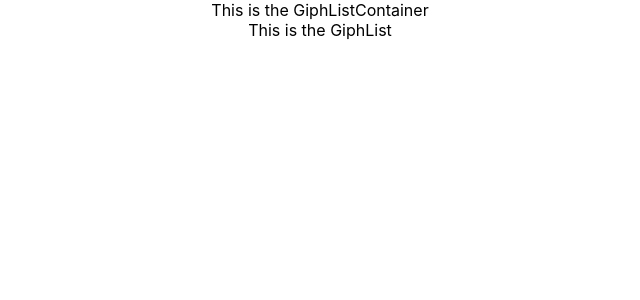
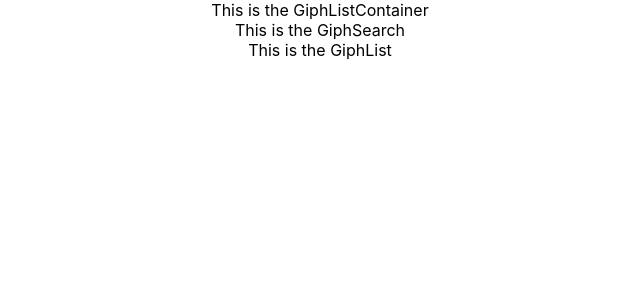
Before and after one commit to MMcClure11/giphy-client, a React (Create React App) app: page / in a window 1280 px wide. Shown: the top 300 px of the page, without its empty margins (320-960 px from the left). Built offline with nearby package versions, Linux system fonts and the light colour scheme.

Commit message:
Add GiphSearch component to GiphListContainer

```diff
--- /dev/null
+++ b/src/components/GiphSearch.js
@@ -0,0 +1,11 @@
+import React from 'react'
+
+const GiphSearch = () => {
+  return (
+    <div>
+      This is the GiphSearch
+    </div>
+  )
+}
+
+export default GiphSearch
--- a/src/containers/GiphListContainer.js
+++ b/src/containers/GiphListContainer.js
@@ -1,10 +1,12 @@
 import React from 'react'
 import GiphList from '../components/GiphList'
+import GiphSearch from '../components/GiphSearch'
 
 const GiphListContainer = () => {
   return (
     <div>
       This is the GiphListContainer
+      <GiphSearch />
       <GiphList />
     </div>
   )
```
Also changed, not shown: 1 other file (tests, documents, lock files or other folders).
